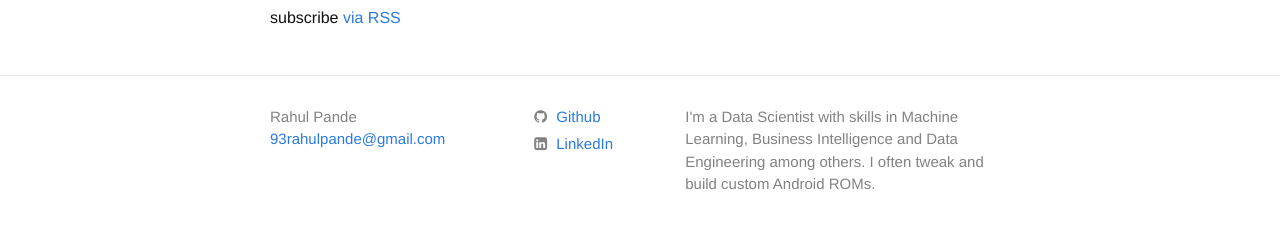
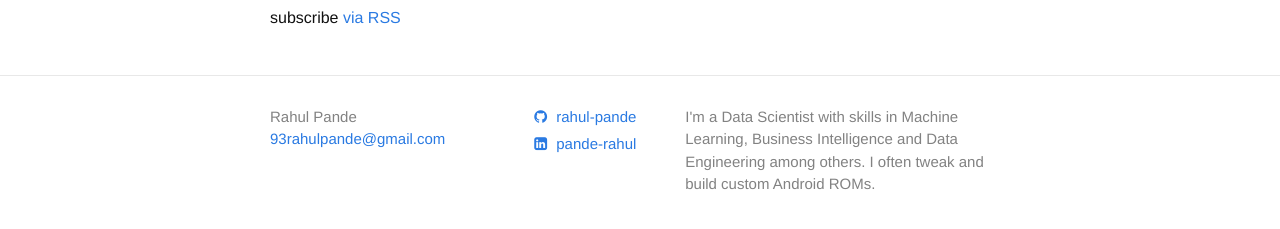
Before and after one commit to rahul-pande/rahul-pande.github.io, a Jekyll site: the page built from index.md, in a window 1280 px wide. Shown: the part 257-486 px from the top of the page. Built offline with Jekyll 4.4.1, drawn with Linux system fonts in a browser that asks for light colours; nearby versions of some CDN libraries.

Commit message:
display username

```diff
--- a/_includes/icon-github.html
+++ b/_includes/icon-github.html
@@ -1,6 +1,6 @@
-<span class="icon fa fa-github"></span>
 <a href="https://github.com/{{ include.username }}">
+    <span class="icon fa fa-github"></span>
     <span class="username">
-        Github
+        rahul-pande
     </span>
 </a>
--- a/_includes/icon-linkedin.html
+++ b/_includes/icon-linkedin.html
@@ -1,6 +1,6 @@
-<span class="icon fa fa-linkedin-square"></span>
 <a href="https://linkedin.com/in/{{ include.username }}">
+    <span class="icon fa fa-linkedin-square"></span>
     <span class="username">
-        LinkedIn
+        {{ include.username }}
     </span>
 </a>
--- a/_includes/icon-twitter.html
+++ b/_includes/icon-twitter.html
@@ -1,6 +1,6 @@
-<span class="icon fa fa-twitter"></span>
 <a href="https://linkedin.com/in/{{ include.username }}">
+    <span class="icon fa fa-twitter"></span>
     <span class="username">
-        Twitter
+        {{ include.username }}
     </span>
 </a>
```
